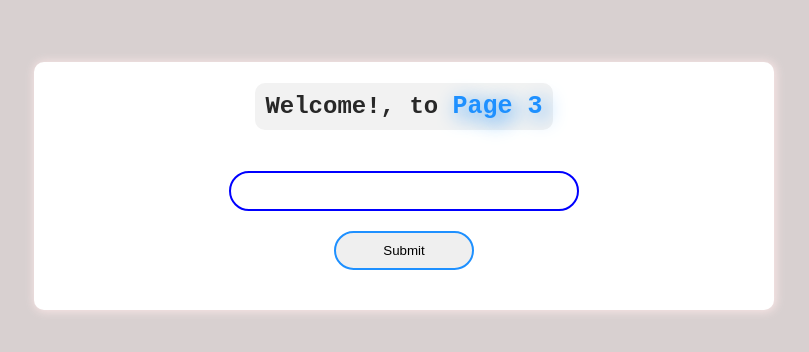
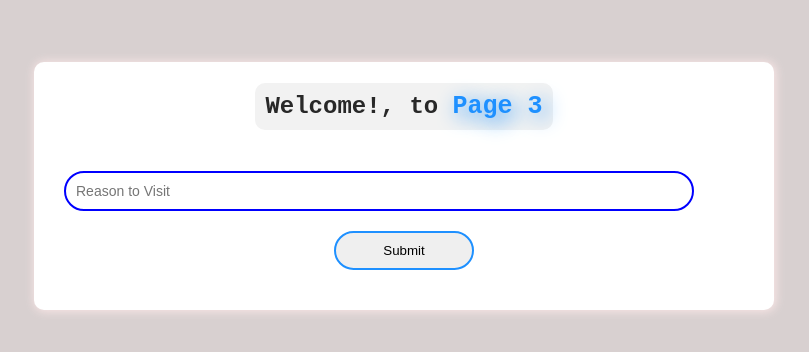
Before and after one commit to saeedhassansolangi/react-ane, a React (Create React App) app: page /page3 in a window 1280 px wide. Shown: the part 214-566 px from the top of the page, without its empty margins (236-1045 px from the left). Built offline with nearby package versions, Linux system fonts and the light colour scheme.

Commit message:
serial numbers field

```diff
--- a/src/App.css
+++ b/src/App.css
@@ -26,7 +26,7 @@ body {
   color: #282828;
   background-color: #f2f2f2;
   display: inline;
-  padding:10px;
+  padding: 10px;
   border-radius: 10px;
 }
 
@@ -40,14 +40,15 @@ body {
 .home-page .form-group,
 .page3 .form-group {
   text-align: center;
-  width: 50%;
-  margin: 0 auto;
+  width: 90%;
   padding: 10px;
 }
 
 .page2-page form select,
 .home-page form input,
-.page3 form input {
+.page3 form input,
+.home-page textarea,
+.home-page select {
   padding: 10px;
   border-radius: 20px;
   border: 2px solid blue;
@@ -83,3 +84,15 @@ body {
   font-size: 25px;
   text-shadow: 5px 5px 20px dodgerblue;
 }
+
+.reason-to-visit {
+  display: flex;
+  flex-direction: row;
+  align-items: center;
+  width: 100%;
+}
+
+.home-page textarea,
+.home-page select {
+  margin: 5px;
+}
--- a/src/pages/Home.js
+++ b/src/pages/Home.js
@@ -49,8 +49,32 @@ export const Home = function ({ page }) {
               </p>
             </div>
 
+            <div className="reason-to-visit">
+              <div className="form-group">
+                <label htmlFor="reason">Reason For Visit</label>
+                <input
+                  type="reason"
+                  name="reason"
+                  id="reason"
+                  placeholder="Enter your reason..."
+                />
+              </div>
+
+              <div className="form-group">
+                <label htmlFor="serial">Select Serial</label>
+
+                <select name="" id="">
+                  <option value="">1</option>
+                  <option value="">2</option>
+                  <option value="">3</option>
+                  <option value=""></option>
+                  <option value=""></option>
+                </select>
+              </div>
+            </div>
+
             <div className="form-group">
-              <label htmlFor="country">Country</label>
+              <label htmlFor="country">Location</label>
               <input
                 type="text"
                 name="country"
--- a/src/pages/Page3.js
+++ b/src/pages/Page3.js
@@ -21,7 +21,13 @@ export const Page3 = function ({ page }) {
       <form action="" onSubmit={handleFormSearch}>
         <div className="form-group">
           <label htmlFor="doSomething"></label>
-          <input type="search" name="doSomething" id="doSomething" required />
+          <input
+            type="search"
+            name="doSomething"
+            id="doSomething"
+            required
+            placeholder="Reason to Visit"
+          />
         </div>
 
         <button
```
